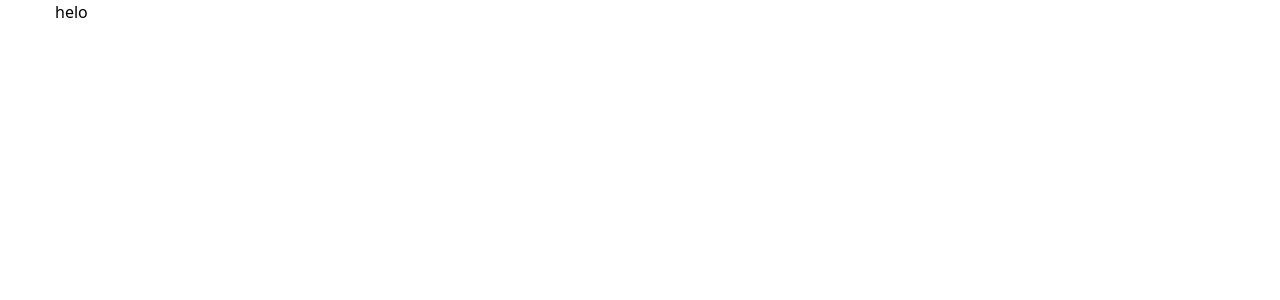
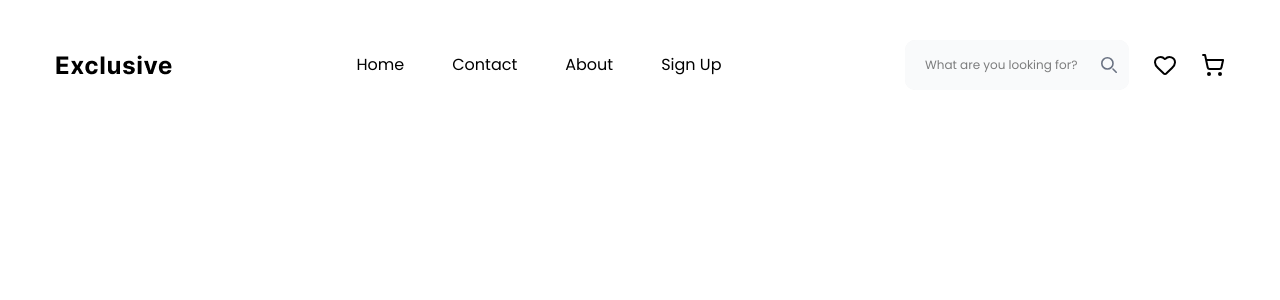
Before and after one commit to kazimayzid/Exclusive-e-commerce, a React (Vite) app: page / in a window 1280 px wide. Shown: the top 300 px of the page. Built offline with nearby package versions, Linux system fonts and the light colour scheme.

Commit message:
navbar added

```diff
--- a/package.json
+++ b/package.json
@@ -11,6 +11,7 @@
   },
   "dependencies": {
     "@tailwindcss/vite": "^4.1.13",
+    "lucide-react": "^0.544.0",
     "react": "^19.1.1",
     "react-dom": "^19.1.1",
     "react-icons": "^5.5.0",
--- a/src/components/navbar/NavBar.jsx
+++ b/src/components/navbar/NavBar.jsx
@@ -1,9 +1,80 @@
 import Container from "../container/Container";
+import logo from "../../assets/logo.png";
+import { Heart, ShoppingCart } from "lucide-react";
+export default function Navbar() {
+  return (
+    <>
+      <Container>
+        <div className="flex justify-between items-center mt-[40px]">
+          <div>
+            <a href="#">
+              <img src={logo} alt="" />
+            </a>
+          </div>
+          <div className="flex gap-x-[48px]">
+            <a
+              href="#"
+              className="font-poppins font-normal text-[16px] leading-[24px] text-primary hover:underline hover:underline-offset-5 duration-300 transition-all"
+            >
+              Home
+            </a>
+            <a
+              href="#"
+              className="font-poppins font-normal text-[16px] leading-[24px] text-primary hover:underline hover:underline-offset-5 duration-300 transition-all"
+            >
+              Contact
+            </a>
+            <a
+              href="#"
+              className="font-poppins font-normal text-[16px] leading-[24px] text-primary hover:underline hover:underline-offset-5 duration-300 transition-all"
+            >
+              About
+            </a>
+            <a
+              href="#"
+              className="font-poppins font-normal text-[16px] leading-[24px] text-primary hover:underline hover:underline-offset-5 duration-300 transition-all"
+            >
+              Sign Up
+            </a>
+          </div>
+          <div className="flex justify-center items-center gap-x-[24px]">
+            <div className="relative w-56 bg-[#F5F5F5] rounded-[10px]">
+              <div className="absolute inset-y-0 end-0 flex items-center pe-3 pointer-events-none">
+                <svg
+                  className="w-4 h-4 text-gray-500 dark:text-gray-400"
+                  aria-hidden="true"
+                  xmlns="http://www.w3.org/2000/svg"
+                  fill="none"
+                  viewBox="0 0 20 20"
+                >
+                  <path
+                    stroke="currentColor"
+                    stroke-linecap="round"
+                    stroke-linejoin="round"
+                    stroke-width="2"
+                    d="m19 19-4-4m0-7A7 7 0 1 1 1 8a7 7 0 0 1 14 0Z"
+                  />
+                </svg>
+              </div>
+              <input
+                type="search"
+                id="default-search"
+                className="font-poppins font-normal block w-full p-4 ps-5 pe-7 text-[12px] leading-[18px] text-primary border border-none rounded-[10px]  bg-gray-50 focus:ring-blue-500 focus:outline-none   "
+                placeholder="What are you looking for?"
+                required
+              />
+            </div>
 
-export default function Navbar () {
-    return <>
-     <Container>
-        <div>helo</div>
-     </Container>
+            <div>
+              <Heart />
+            </div>
+            <div>
+              {" "}
+              <ShoppingCart />
+            </div>
+          </div>
+        </div>
+      </Container>
     </>
+  );
 }
```
Also changed, not shown: src/assets/logo.png (added), 1 other file (tests, documents, lock files or other folders).
